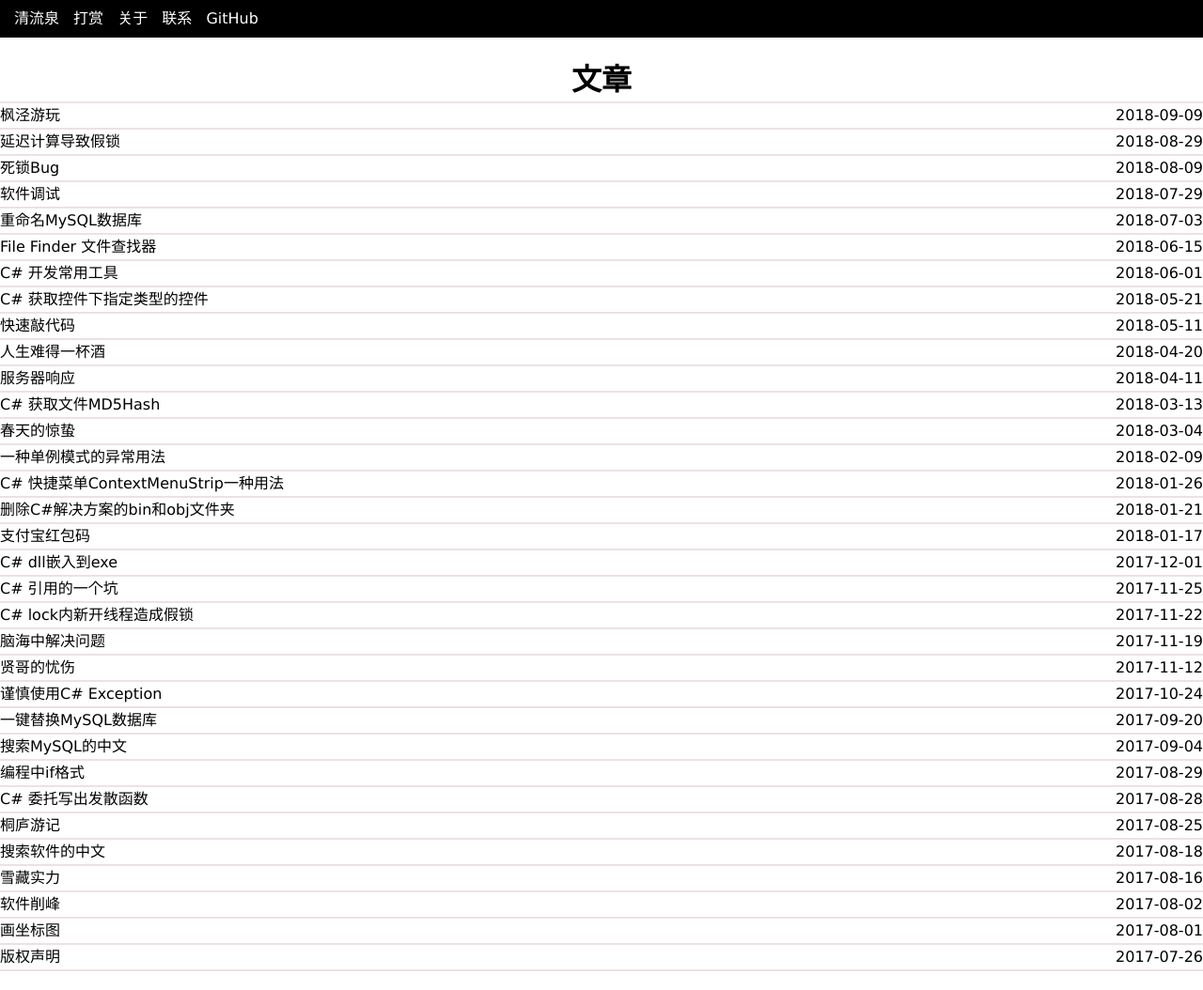
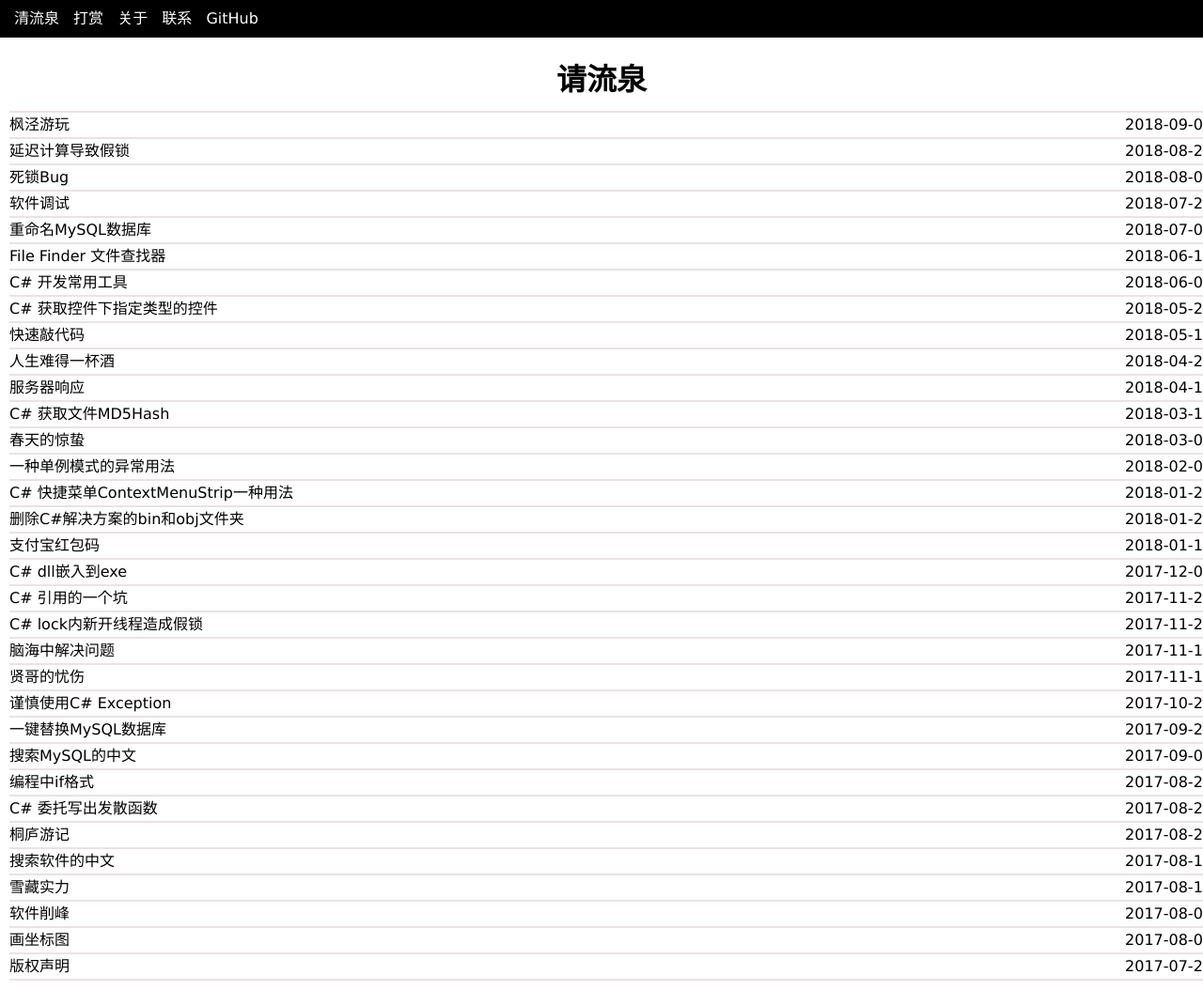
Before and after one commit to yinyongxian/yinyongxian.github.io, a Jekyll site: the page built from index.html, in a window 1280 px wide. Shown: the whole page at 94% size. Built offline with Jekyll 4.4.1, drawn with Linux system fonts in a browser that asks for light colours.

Commit message:
调整边距

```diff
--- a/Media/style/index.css
+++ b/Media/style/index.css
@@ -26,6 +26,7 @@ td {
 table {
 	border-left: none;
 	border-right: none;
+	margin: 10px;
 }
 span {
 	line-height: 26px;
--- a/Media/style/main.css
+++ b/Media/style/main.css
@@ -83,7 +83,7 @@ img {
 	margin-right: auto;
 	margin-top: 10px;
 	margin-bottom: 10px;
-	-webkit-box-shadow: 0 0 10px #555;
+	webkit-box-shadow: 0 0 10px #555;
 }
 hr {
 	color: LightGrey;
--- a/index.html
+++ b/index.html
@@ -15,7 +15,7 @@ title: 清流泉
 <link href="Media/style/index.css" rel="stylesheet" type="text/css">
 </head>
 <body>
-<h1 style="text-align:center;">文章</h1>
+<h1 style="text-align:center;">请流泉</h1>
 <table border="1" cellpadding="0" cellspacing="0" bordercolor="#EEE0E5">
   <tbody>
 
```
